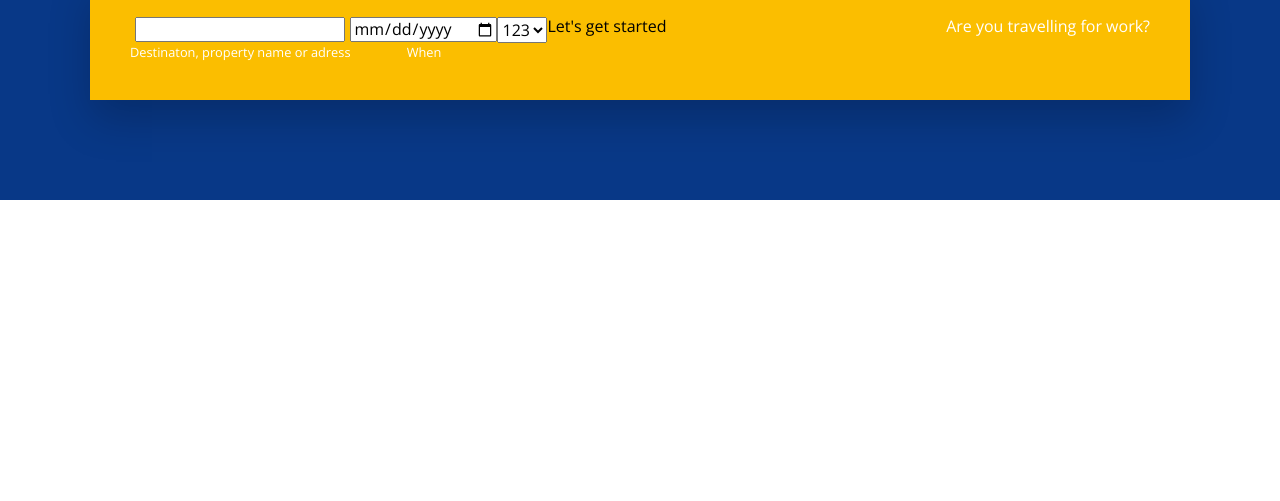
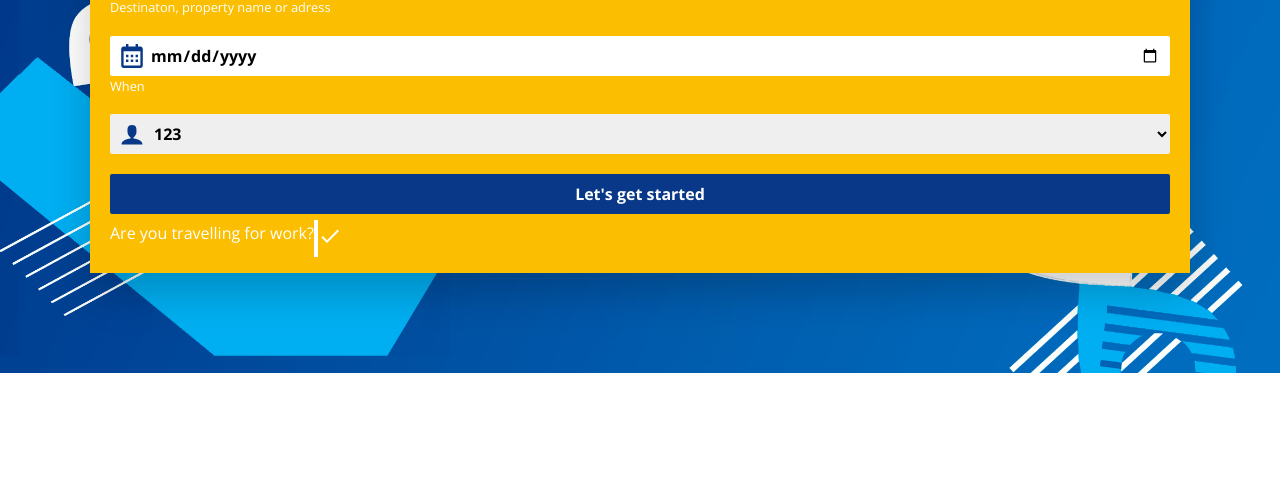
Before and after one commit to necatiozmen/htmlcsspractices-2, a website: page index.html in a window 1280 px wide. Shown: the part 299-800 px from the top of the page. Drawn offline with nearby package versions, Linux system fonts and the light colour scheme.

Commit message:
feat:Showcase section add

```diff
--- a/index.html
+++ b/index.html
@@ -8,11 +8,32 @@
     <title></title>
   </head>
   <body>
+
   <svg aria-hidden="true" style="position: absolute; width: 0; height: 0; overflow: hidden;" version="1.1" xmlns="http://www.w3.org/2000/svg" xmlns:xlink="http://www.w3.org/1999/xlink">
     <defs>
-        <symbol id="icon-menu" viewBox="0 0 32 32">
+      <symbol id="icon-menu" viewbox="0 0 24 24">
         <title>icon-menu</title>
-          <path d="M2 6h28v6h-28zM2 14h28v6h-28zM2 22h28v6h-28z"></path>
+        <path d="M3 6h18v2.016h-18v-2.016zM3 12.984v-1.969h18v1.969h-18zM3 18v-2.016h18v2.016h-18z"></path>
+      </symbol>
+      <symbol id="icon-location" viewBox="0 0 32 32">
+        <title>location</title>
+        <path d="M16 0c-5.523 0-10 4.477-10 10 0 10 10 22 10 22s10-12 10-22c0-5.523-4.477-10-10-10zM16 16c-3.314 0-6-2.686-6-6s2.686-6 6-6 6 2.686 6 6-2.686 6-6 6z"></path>
+      </symbol>
+      <symbol id="icon-user" viewBox="0 0 32 32">
+        <title>user</title>
+        <path d="M18 22.082v-1.649c2.203-1.241 4-4.337 4-7.432 0-4.971 0-9-6-9s-6 4.029-6 9c0 3.096 1.797 6.191 4 7.432v1.649c-6.784 0.555-12 3.888-12 7.918h28c0-4.030-5.216-7.364-12-7.918z"></path>
+      </symbol>
+      <symbol id="icon-calendar" viewBox="0 0 20 20">
+        <title>calendar</title>
+        <path d="M1 4c0-1.1 0.9-2 2-2h14c1.105 0 2 0.895 2 2v0 14c0 1.105-0.895 2-2 2v0h-14c-1.105 0-2-0.895-2-2v0-14zM3 6v12h14v-12h-14zM5 0h2v2h-2v-2zM13 0h2v2h-2v-2zM5 9h2v2h-2v-2zM5 13h2v2h-2v-2zM9 9h2v2h-2v-2zM9 13h2v2h-2v-2zM13 9h2v2h-2v-2zM13 13h2v2h-2v-2z"></path>
+      </symbol>
+      <symbol id="icon-check" viewbox="0 0 24 24">
+        <title>check</title>
+        <path d="M9 16.172l10.594-10.594 1.406 1.406-12 12-5.578-5.578 1.406-1.406z"></path>
+      </symbol>
+      <symbol id="icon-arrow-bottom" viewbox="0 0 24 24">
+        <title>arrow-bottom</title>
+        <path d="M7.406 7.828l4.594 4.594 4.594-4.594 1.406 1.406-6 6-6-6z"></path>
       </symbol>
     </defs>
   </svg>
@@ -64,31 +85,47 @@
         <h3>From cosy country homes to funk city flats</h3>
         <div class="Search">
           <form class="Search-form" action="index.html">
-            <div>
-              <div class="">
-                <input type="text">
+
+            <div class="Search-form-item">
+              <div class="form-item">
+                <svg class="icon icon-location"><use xlink:href="#icon-location"></use></svg>
+                <input class="text" type="text" placeholder="Location">
               </div>
-              <small>Destinaton, property name or adress</small>
+              <small class="form-description">Destinaton, property name or adress</small>
             </div>
-            <div>
-              <div class="">
-                <input type="date">
+
+            <div class="Search-form-item">
+              <div class="form-item">
+                <svg class="icon icon-calendar"><use xlink:href="#icon-calendar"></use></svg>
+                <input class="text" type="date">
               </div>
               <small>When</small>
             </div>
-            <div class="">
-              <select >
+
+            <div class="Search-form-item">
+              <div class="form-item">
+                <svg class="icon icon-user"><use xlink:href="#icon-user"></use></svg>
+                <select class="select">
                   <option value="">123</option>
                 </select>
               </div>
-            <div >
-              <button type="button">
+            </div>
+
+            <div class="Search-form-item">
+              <button  class="button button-navy button-full" type="button">
                 Let's get started
               </button>
+              <div class="for-work">
+                <label class="form-checkbox">
+                  Are you travelling for work?
+                  <div class="checkbox">
+                    <svg class="icon icon-check"><use xlink:href="#icon-check"></use></svg>
+                    <input type="checkbox">
                   </div>
-            <div class="asd">
-              Are you travelling for work?
+                </label>
               </div>
+            </div>
+
           </form>
         </div>
       </div>
--- a/scss/global/header.scss
+++ b/scss/global/header.scss
@@ -1,6 +1,7 @@
+$Header-height: 68px;
+
 .Header {
-  border-bottom: 1px solid #ddd;
-      height: 68px;
+  height: $Header-height;
 
   .container {
     position: relative;
@@ -32,10 +33,10 @@
     // transform: translateX(100%);
     transition: .2s;
     display: flex;
-    position: absolute;
+    position: fixed;
     left:0;
     right: 0;
-    top:100%;
+    top:$Header-height;
     background-color: #ccc;
     // display: flex;
     flex-direction: column;
@@ -55,6 +56,7 @@
 
 
     @include mq("tablet") {
+      pointer-events: auto;
       opacity: 1;
       transform: translateY(0);
       transition: 0;
--- a/scss/helper/global.scss
+++ b/scss/helper/global.scss
@@ -29,16 +29,27 @@ button {
   background-color: transparent;
 }
 
+
+.select, .button, .text {
+  border:0;
+  width: 100%;
+  font-family: inherit;
+  border-radius: $border-radius;
+  font-weight: bold;
+  height: $finger-size;
+  background-color: "#fff";
+}
+
 .button {
   display: inline-flex;
   align-items: center;
+  justify-content: center;
   padding-left: 20px;
   padding-right: 20px;
-  height: $finger-size;
-  color: white;
-  font-weight: bold;
-  background-color: transparent;
-  border-radius: $border-radius;
+  text-align: center;
+  color:white;
+  background-color: $color-blue;
+
 
   &-icon {
     justify-content: center;
@@ -46,14 +57,78 @@ button {
     padding-left: 0;
     padding-right: 0;
     width: $finger-size;
+    background: transparent;
 
   }
 
-  &-blue {
-    color:white;
-    background-color: $color-blue;
+  &-full {
+    width: 100%;
+
   }
+
+  &-navy {
+    background-color: $color-navy;
+  }
+}
+
+.text {
+  min-height: $finger-size;
+  padding-left: 10px;
+  padding-right: 10px;
+
+  &::placeholder-shown {
+    color: $color-navy;
+  }
+
+}
+
+.select {
+  display: inline-block;
+}
 
 
 
+.form-item {
+   position: relative;
+ .icon {
+   position: absolute;
+   left:10px;
+   top: 50%;
+   transform: translateY(-50%);
+   color:$color-navy;
+
+ }
+ .text {
+   padding-left: 40px;
+ }
+
+ .select {
+   padding-left: 40px;
+ }
 }
+
+
+.form-description {
+  margin-top: 8px;
+}
+
+.form-checkbox {
+  display: flex;
+}
+.checkbox {
+  position: relative;
+
+  &:before {
+    content: "";
+    font-size: 24px;
+    height: 1em;
+    width: 1em;
+    border: 2px solid white;
+  }
+
+  input {
+    position: absolute;
+    opacity: 0;
+    pointer-events: none;
+  }
+}
--- a/scss/main.scss
+++ b/scss/main.scss
@@ -8,5 +8,4 @@
 @import "global/header";
 @import "global/navigation";
 
-
 @import "pages/index";
--- a/scss/pages/index.scss
+++ b/scss/pages/index.scss
@@ -1,23 +1,28 @@
 .Showcase {
-   text-align: center;
    color: white;
-   padding-top: 100px;
+   padding-top: 30px;
    padding-bottom: 100px;
-   background-color: $color-navy;
-
+   background: $color-navy url(img/showcase_back.jpg) no-repeat center center / cover;
+}
   .Search {
+    margin-top: 30px;
     background-color: $color-yellow;
-    padding: 40px;
+    padding: $gutter;
     box-shadow: 0 20px 40px rgba(black, .2);
-
 
     &-form {
       position: relative;
       display: flex;
+      flex-direction: column;
+
+      &-item {
+        & + & {
+          margin-top: 20px;
+        }
+      }
     }
-    .asd {
-      position: absolute;
-      right: 0;
+
+    .for-work {
+      margin-top: 10px;
     }
   }
-}
```
Also changed, not shown: img/alt_back.jpg (added), img/showcase_back.jpg (added), main.css. Lines whose indentation alone changed are shown as unchanged.
